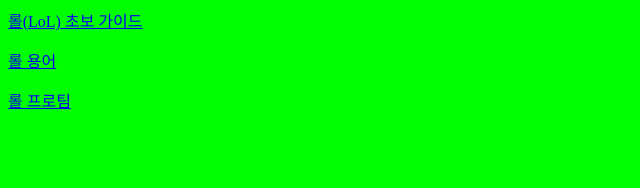
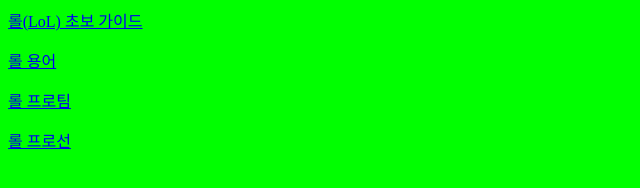
Before and after one commit to SsoldierR/LOL, a plain HTML site: page left.html in a window 1280 px wide. Shown: the whole page, without its empty margins (0-640 px from the left). Drawn offline with Linux system fonts and the light colour scheme.

Commit message:
Update left.html

```diff
--- a/left.html
+++ b/left.html
@@ -12,6 +12,9 @@
 </a> <p>
 <a href=right3.html target=right>
 롤 프로팀
-<a>
+</a> <p>
+<a href=right4.html target=right>
+롤 프로선
+</a>
 </body>
 </html>
```
